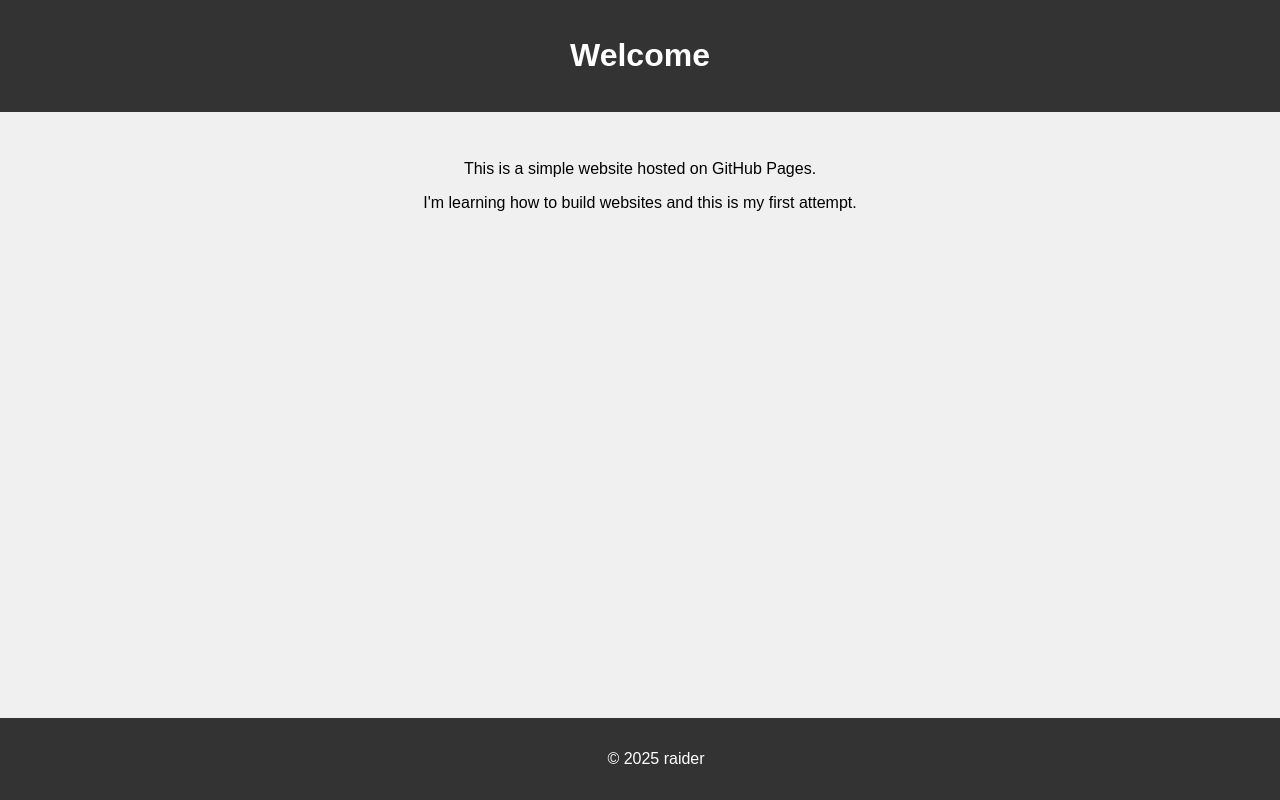
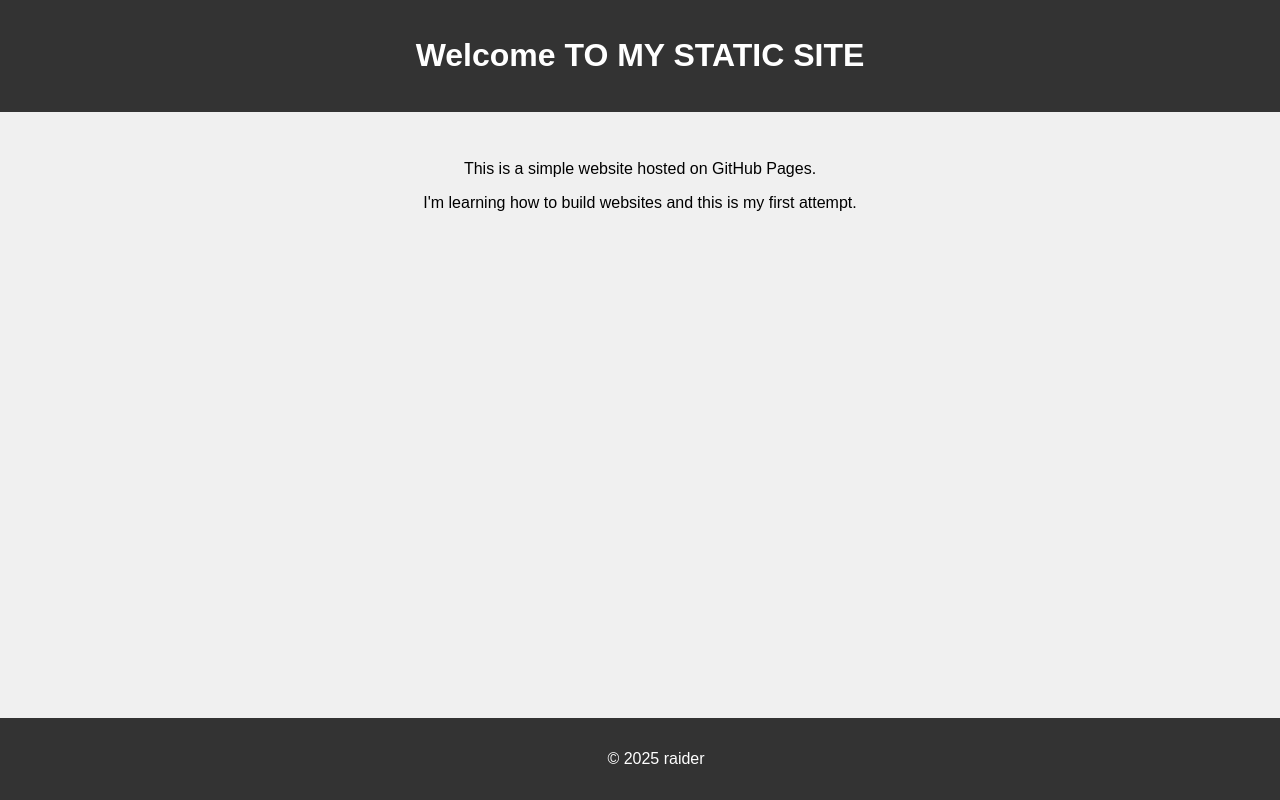
Before and after one commit to BoogeyMan11588/devcom.github.io, a plain HTML site: page index.html in a window 1280 px wide. Drawn offline with Linux system fonts and the light colour scheme.

Commit message:
Update index.html

```diff
--- a/index.html
+++ b/index.html
@@ -8,7 +8,7 @@
 </head>
 <body>
     <header>
-        <h1>Welcome</h1>
+        <h1>Welcome TO MY STATIC SITE</h1>
     </header>
     <main>
         <p>This is a simple website hosted on GitHub Pages.</p>
```
